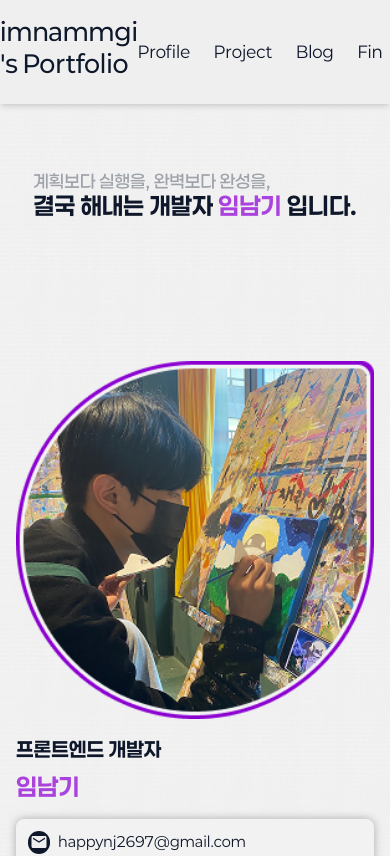
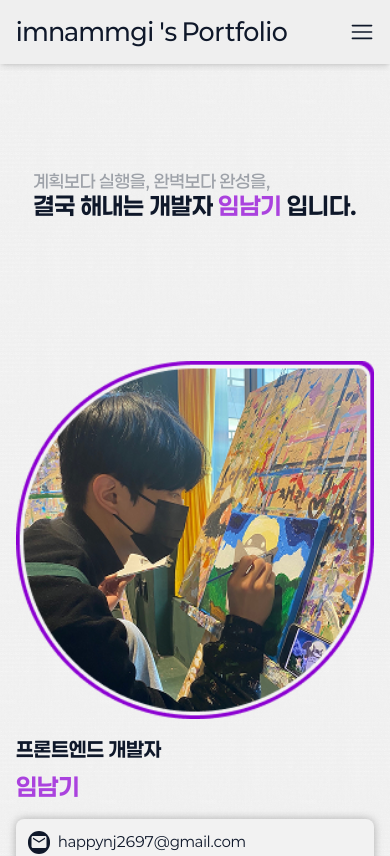
Before and after one commit to namgi2386/portfolio-site, a Next.js app in the folder portfolio-project/: page / in a window 390 px wide. Shown: the top 856 px of the page. Built offline with nearby package versions, Linux system fonts and the light colour scheme; no server answers.

Commit message:
Design: topbar 반응형 수정

```diff
--- /dev/null
+++ b/portfolio-project/src/shared/ui/MobileMenu.tsx
@@ -0,0 +1,55 @@
+'use client';
+
+import { useState } from 'react';
+import { RxHamburgerMenu } from 'react-icons/rx';
+import { IoClose } from 'react-icons/io5';
+import Link from 'next/link';
+import ThemeToggle from '@/shared/ui/ThemeToggle';
+
+const ColorStyle = 'cursor-pointer hover:text-no43 transition duration-200 ease-in-out';
+
+export default function MobileMenu() {
+  const [isMenuOpen, setIsMenuOpen] = useState(false);
+
+  const toggleMenu = () => {
+    setIsMenuOpen(!isMenuOpen);
+  };
+
+  const closeMenu = () => {
+    setIsMenuOpen(false);
+  };
+
+  return (
+    <>
+      {/* 햄버거/닫기 버튼 */}
+      <div className="flex md:hidden items-center">
+        <button onClick={toggleMenu} className={ColorStyle}>
+          {isMenuOpen ? <IoClose size={28} /> : <RxHamburgerMenu size={24} />}
+        </button>
+      </div>
+      {isMenuOpen && (
+        <div className="fixed inset-0 -z-10 bg-background md:hidden pt-16">
+          {/* 메뉴 링크들 */}
+          <div className="flex flex-col justify-center items-center h-full space-y-8 font-paperlogy">
+            <Link href="/#profile-section" className={`text-3xl font-medium ${ColorStyle}`} onClick={closeMenu}>
+              Profile
+            </Link>
+            <Link href="/#project-section" className={`text-3xl font-medium ${ColorStyle}`} onClick={closeMenu}>
+              Project
+            </Link>
+            <Link href="/#blog-section" className={`text-3xl font-medium ${ColorStyle}`} onClick={closeMenu}>
+              Blog
+            </Link>
+            <Link href="/#final-section" className={`text-3xl font-medium ${ColorStyle}`} onClick={closeMenu}>
+              Fin
+            </Link>
+            <Link href="/feedback" className={`text-3xl font-medium ${ColorStyle}`} onClick={closeMenu}>
+              ☆★★★★
+            </Link>
+            <ThemeToggle />
+          </div>
+        </div>
+      )}
+    </>
+  );
+}
--- a/portfolio-project/src/shared/ui/Topbar.tsx
+++ b/portfolio-project/src/shared/ui/Topbar.tsx
@@ -1,3 +1,4 @@
+import MobileMenu from '@/shared/ui/MobileMenu';
 import ThemeToggle from '@/shared/ui/ThemeToggle';
 import Link from 'next/link';
 
@@ -5,12 +6,12 @@ const ColorStyle = 'cursor-pointer hover:text-no43 transition duration-200 ease-
 
 export default function Topbar() {
   return (
-    <div className="fixed top-0 z-50 w-full bg-background shadow-md">
-      <div className="max-w-6xl mx-auto flex justify-between py-4 font-paperlogy ">
+    <div className="fixed top-0 z-50 w-full bg-background shadow-md min-h-16">
+      <div className="max-w-6xl mx-auto flex justify-between p-4 font-paperlogy">
         <Link href="/#main-title-section" className={`text-2xl font-medium ${ColorStyle}`}>
           imnammgi &apos;s Portfolio
         </Link>
-        <div className="flex items-center gap-3 text-md space-x-3">
+        <div className="hidden md:flex items-center gap-3 text-md space-x-3">
           <Link href="/#profile-section" className={ColorStyle}>
             Profile
           </Link>
@@ -24,12 +25,14 @@ export default function Topbar() {
             Fin
           </Link>
           <Link href="/feedback" className={ColorStyle}>
-            피드백
+            ☆★★★★
           </Link>
           <div className={`flex justify-center ${ColorStyle}`}>
             <ThemeToggle />
           </div>
         </div>
+
+        <MobileMenu />
       </div>
     </div>
   );
```
